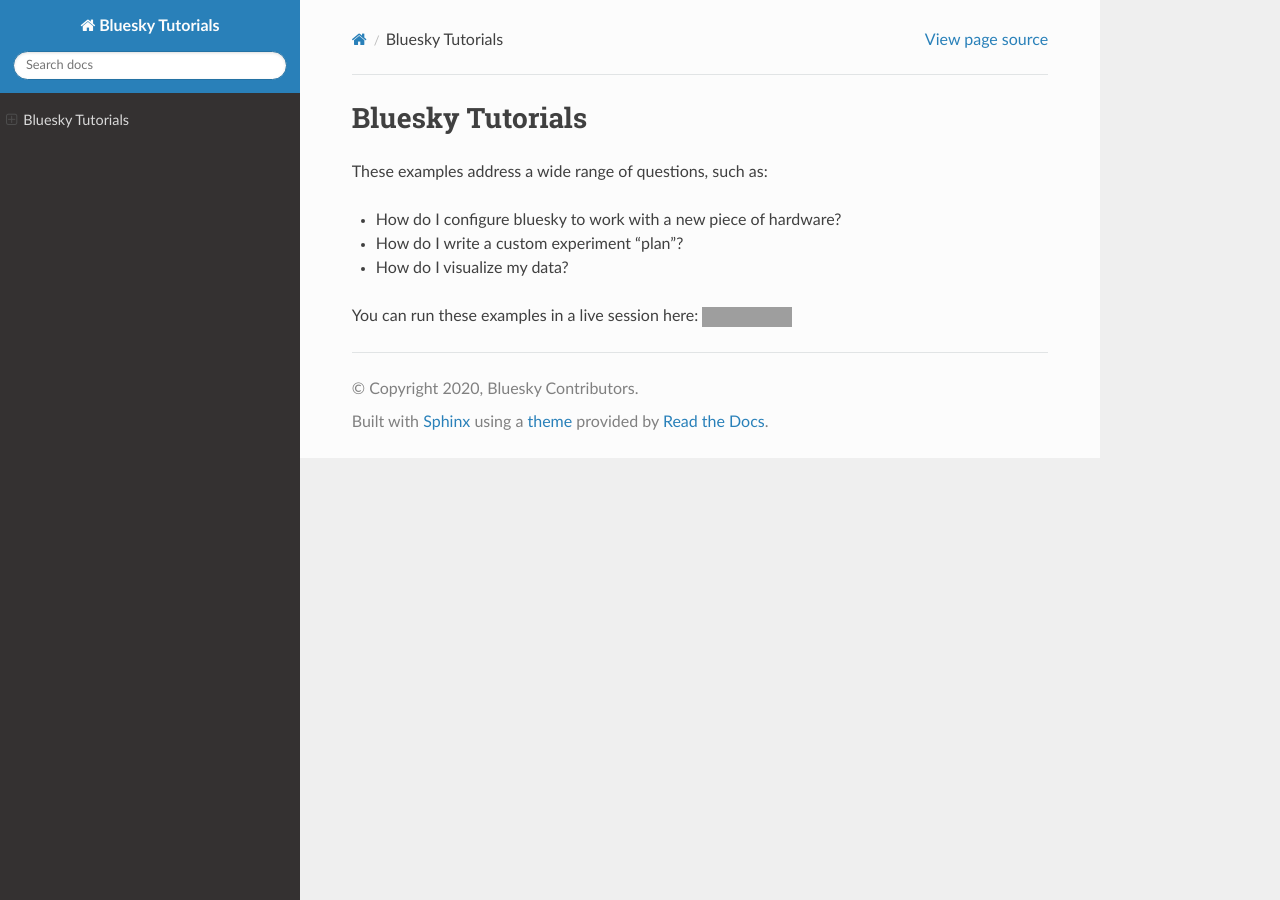
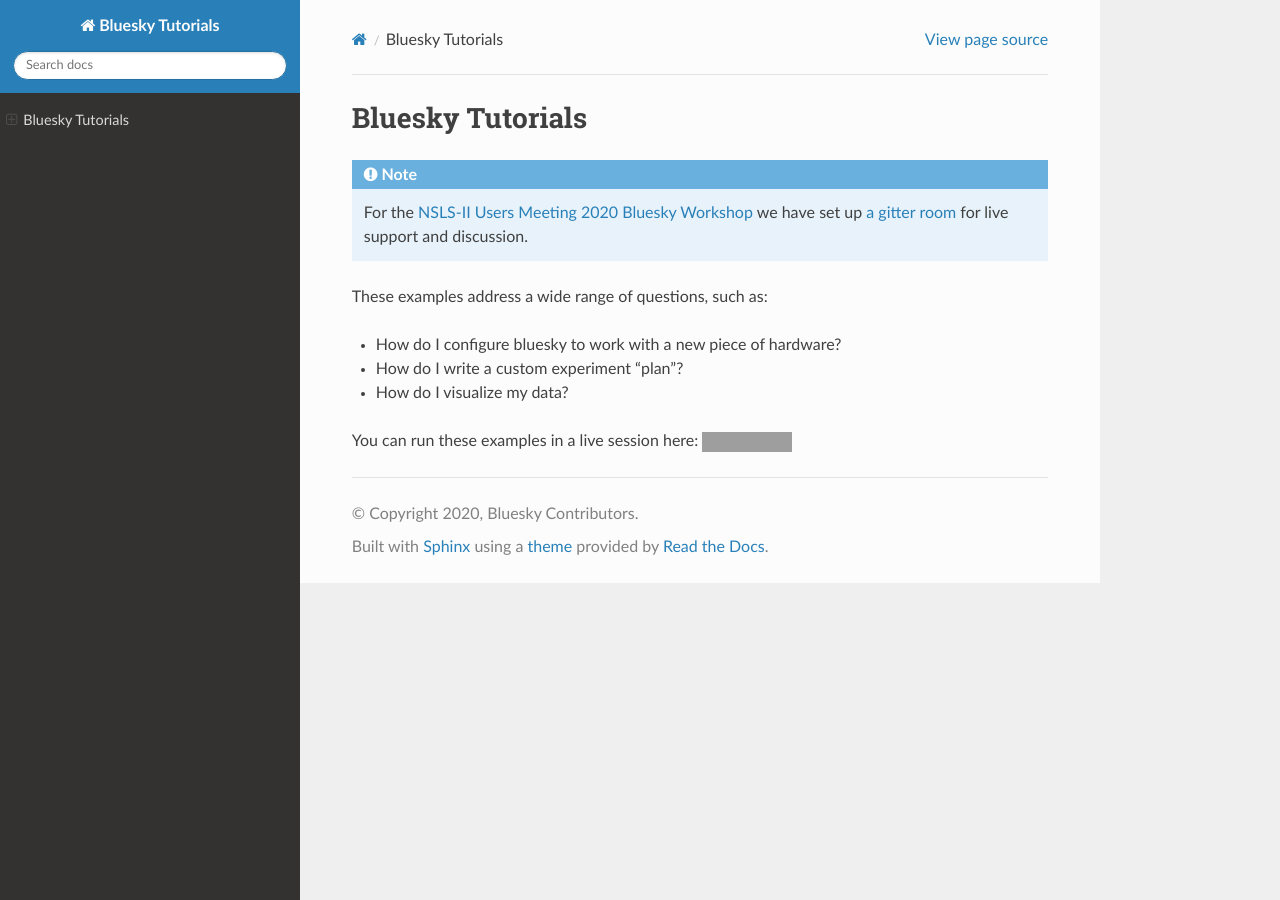
Before and after one commit to bluesky/tutorials, a Sphinx documentation site: the page built from docs/source/index.rst, in a window 1280 px wide. Built offline with Sphinx 7.4.7 and the Read the Docs theme 2.0.0, drawn with Linux system fonts in a browser that asks for light colours; pages that are not in the unit, such as notebooks, are missing from menus; grey boxes are pictures that could not be loaded.

Commit message:
DOC: Put on index page and tweak wording a bit

```diff
--- a/docs/source/index.rst
+++ b/docs/source/index.rst
@@ -1,5 +1,13 @@
 Bluesky Tutorials
 =================
+
+.. note::
+
+   For the `NSLS-II Users Meeting 2020 Bluesky Workshop
+   <https://nsls2cfnusersmeeting.bnl.gov/workshops/workshop.aspx?year=2020&id=163>`__
+   we have set up `a gitter room
+   <https://gitter.im/NSLS-II/users-meeting-2020>`__ for live support
+   and discussion.
 
 These examples address a wide range of questions, such as:
 
```
Also changed, not shown: README.md (+5 -2 lines).
